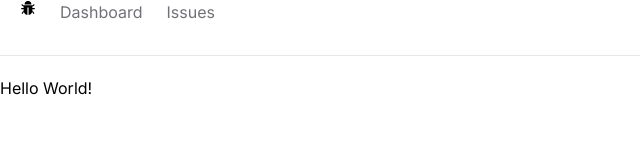
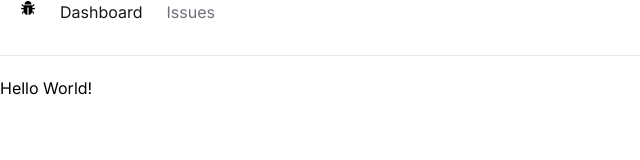
Before and after one commit to Magickwarrior/issue-tracker, a Next.js app: page / in a window 1280 px wide. Shown: the top 160 px of the page, without its empty margins (0-640 px from the left). Built offline with nearby package versions, Linux system fonts and the light colour scheme.

Commit message:
simple menu item highlight

```diff
--- a/app/NavBar.tsx
+++ b/app/NavBar.tsx
@@ -1,8 +1,13 @@
+"use client";
+
 import React from "react";
 import Link from "next/link";
 import { AiFillBug } from "react-icons/ai";
+import { usePathname } from "next/navigation";
 
 const NavBar = () => {
+  const currentPath = usePathname();
+
   const links = [
     { label: "Dashboard", href: "/" },
     { label: "Issues", href: "/issues" },
@@ -16,7 +21,9 @@
         {links.map((link) => (
           <Link
             key={link.href}
-            className="text-zinc-500 hover:text-zinc-800 transition-colors"
+            className={`${
+              link.href === currentPath ? "text-zinc-900" : "text-zinc-500"
+            } hover:text-zinc-800 transition-colors`}
             href={link.href}
           >
             {link.label}
```
